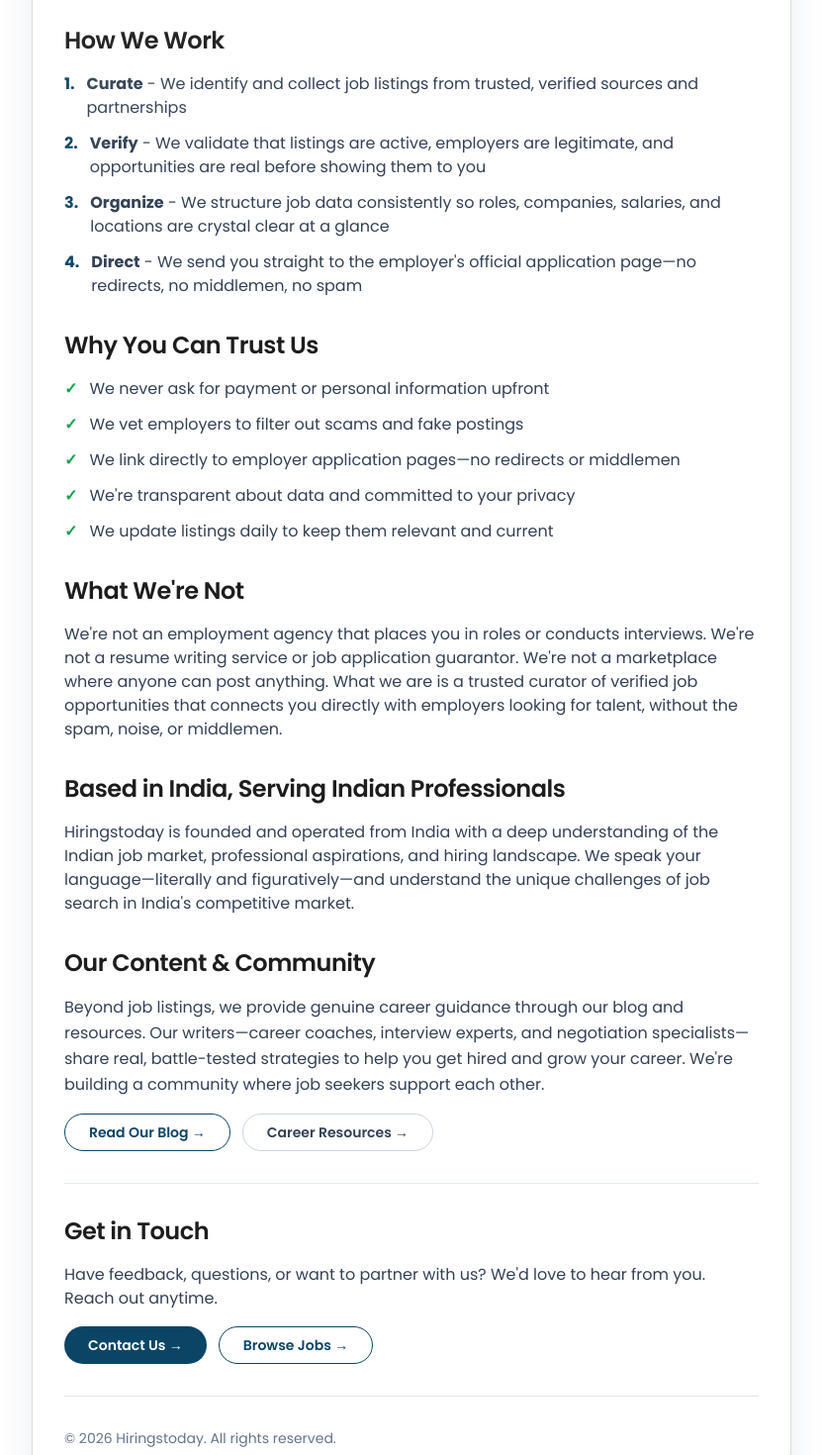
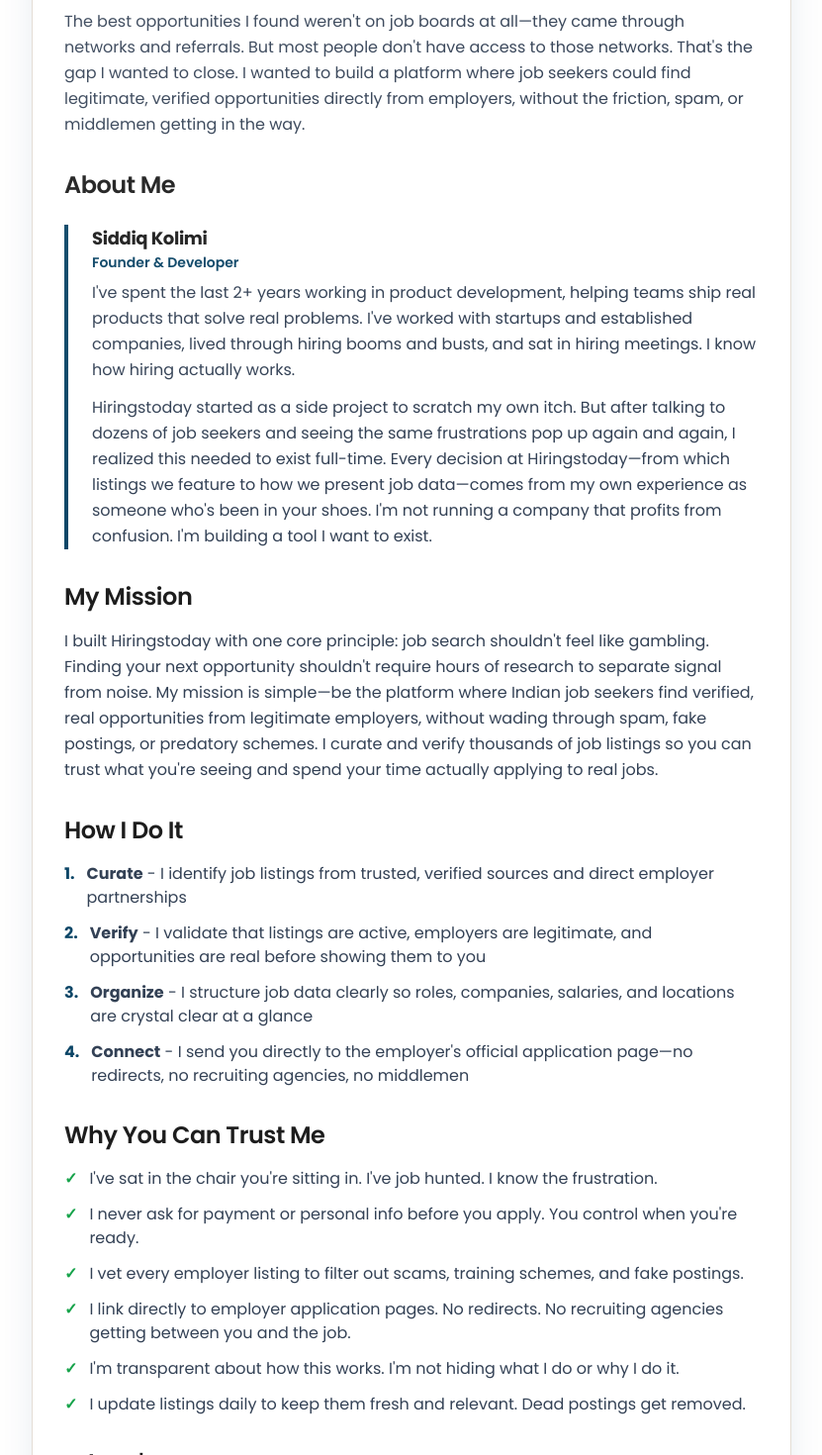
Before and after one commit to suprajayernagu-cloud/code, a Next.js app: page /about in a window 1280 px wide. Shown: the part 640-2110 px from the top of the page at 99% size, without its empty margins (224-1055 px from the left). Built offline with nearby package versions, Linux system fonts and the light colour scheme; no server answers.

Commit message:
ssr issue resolved

```diff
--- a/app/about/page.jsx
+++ b/app/about/page.jsx
@@ -22,104 +22,118 @@
             Making Job Search Less Frustrating
           </h1>
           <p className="mt-4 text-base leading-7 text-slate-700 sm:text-lg">
-            Hiringstoday exists because finding a real job opportunity shouldn't require spending hours jumping between sketchy job boards, spam platforms, and fake listings. We curate and verify thousands of job listings from trusted sources to help you focus on what matters—finding opportunities that match your skills and fit your career goals.
+            Hi, I'm Siddiq, a developer based in Hyderabad. I built Hiringstoday because I got tired of the mess. I spent weeks job hunting across broken platforms, spam-filled boards, and fake listings. Something had to change. Today, I'm building the job platform I wish existed—one where real opportunities connect with real talent, no noise, no middlemen, no BS.
           </p>
         </div>
 
         <section className="space-y-4">
-          <h2 className="font-display text-2xl font-semibold text-ink-900">Our Mission</h2>
+          <h2 className="font-display text-2xl font-semibold text-ink-900">Why I Built This</h2>
           <p className="text-slate-700 leading-relaxed">
-            We believe that finding your next job shouldn't require opening 20 tabs, cross-referencing multiple sites, or guessing whether listings are still active. Our mission is to be the trusted platform where Indian job seekers discover verified, current opportunities from leading employers—quickly, easily, and confidently. We're not just aggregating listings; we're curating a better experience.
+            During my own job transitions, I realized how broken job search feels in India. LinkedIn is flooded with recruiter spam. Generic job boards mix real opportunities with predatory training schemes and fake consulting gigs. Scrolling through 100 listings, only 5 are legitimate. I was clicking "Apply Now" only to land on recruiting agency pages instead of the actual employer. I'd spend 3 hours researching to figure out which listings were real.
+          </p>
+          <p className="mt-3 text-slate-700 leading-relaxed">
+            The best opportunities I found weren't on job boards at all—they came through networks and referrals. But most people don't have access to those networks. That's the gap I wanted to close. I wanted to build a platform where job seekers could find legitimate, verified opportunities directly from employers, without the friction, spam, or middlemen getting in the way.
           </p>
         </section>
 
-        {/* <section className="space-y-6">
-          <h2 className="font-display text-2xl font-semibold text-ink-900">Meet the Founder</h2>
+        <section className="space-y-6">
+          <h2 className="font-display text-2xl font-semibold text-ink-900">About Me</h2>
 
           <div className="border-l-4 border-brand-700 pl-6 space-y-3">
             <div>
               <h3 className="font-display text-lg font-bold text-ink-900">Siddiq Kolimi</h3>
-              <p className="text-sm text-brand-700 font-semibold">Founder & CEO</p>
+              <p className="text-sm text-brand-700 font-semibold">Founder & Developer</p>
               <p className="mt-2 text-slate-700 leading-relaxed">
-                Siddiq built Hiringstoday after experiencing his own frustrations with job search platforms. After spending weeks job hunting across multiple platforms, he noticed a pattern: most sites were either full of spam postings, outdated listings, or directing users through sketchy middlemen instead of directly to employers. He realized there had to be a better way.
+                I've spent the last 2+ years working in product development, helping teams ship real products that solve real problems. I've worked with startups and established companies, lived through hiring booms and busts, and sat in hiring meetings. I know how hiring actually works.
               </p>
               <p className="mt-3 text-slate-700 leading-relaxed">
-                With a background in product development and a passion for solving real problems, Siddiq set out to build what he wished existed: a job platform that respects your time, shows you real opportunities from real employers, and gets you in front of hiring teams without the noise. His vision drives every decision at Hiringstoday—transparency, quality over quantity, and genuine value for job seekers.
+                Hiringstoday started as a side project to scratch my own itch. But after talking to dozens of job seekers and seeing the same frustrations pop up again and again, I realized this needed to exist full-time. Every decision at Hiringstoday—from which listings we feature to how we present job data—comes from my own experience as someone who's been in your shoes. I'm not running a company that profits from confusion. I'm building a tool I want to exist.
               </p>
             </div>
           </div>
-        </section> */}
+        </section>
 
         <section className="space-y-4">
-          <h2 className="font-display text-2xl font-semibold text-ink-900">How We Work</h2>
+          <h2 className="font-display text-2xl font-semibold text-ink-900">My Mission</h2>
+          <p className="text-slate-700 leading-relaxed">
+            I built Hiringstoday with one core principle: job search shouldn't feel like gambling. Finding your next opportunity shouldn't require hours of research to separate signal from noise. My mission is simple—be the platform where Indian job seekers find verified, real opportunities from legitimate employers, without wading through spam, fake postings, or predatory schemes. I curate and verify thousands of job listings so you can trust what you're seeing and spend your time actually applying to real jobs.
+          </p>
+        </section>
+
+        <section className="space-y-4">
+          <h2 className="font-display text-2xl font-semibold text-ink-900">How I Do It</h2>
           <ul className="mt-4 space-y-3 text-slate-700">
             <li className="flex gap-3">
               <span className="text-brand-700 font-bold flex-shrink-0">1.</span>
-              <span><strong>Curate</strong> - We identify and collect job listings from trusted, verified sources and partnerships</span>
+              <span><strong>Curate</strong> - I identify job listings from trusted, verified sources and direct employer partnerships</span>
             </li>
             <li className="flex gap-3">
               <span className="text-brand-700 font-bold flex-shrink-0">2.</span>
-              <span><strong>Verify</strong> - We validate that listings are active, employers are legitimate, and opportunities are real before showing them to you</span>
+              <span><strong>Verify</strong> - I validate that listings are active, employers are legitimate, and opportunities are real before showing them to you</span>
             </li>
             <li className="flex gap-3">
               <span className="text-brand-700 font-bold flex-shrink-0">3.</span>
-              <span><strong>Organize</strong> - We structure job data consistently so roles, companies, salaries, and locations are crystal clear at a glance</span>
+              <span><strong>Organize</strong> - I structure job data clearly so roles, companies, salaries, and locations are crystal clear at a glance</span>
             </li>
             <li className="flex gap-3">
               <span className="text-brand-700 font-bold flex-shrink-0">4.</span>
-              <span><strong>Direct</strong> - We send you straight to the employer's official application page—no redirects, no middlemen, no spam</span>
+              <span><strong>Connect</strong> - I send you directly to the employer's official application page—no redirects, no recruiting agencies, no middlemen</span>
             </li>
           </ul>
         </section>
 
         <section className="space-y-4">
-          <h2 className="font-display text-2xl font-semibold text-ink-900">Why You Can Trust Us</h2>
+          <h2 className="font-display text-2xl font-semibold text-ink-900">Why You Can Trust Me</h2>
           <ul className="mt-4 space-y-3 text-slate-700">
             <li className="flex gap-3">
               <span className="text-green-600 font-bold flex-shrink-0">✓</span>
-              <span>We never ask for payment or personal information upfront</span>
+              <span>I've sat in the chair you're sitting in. I've job hunted. I know the frustration.</span>
             </li>
             <li className="flex gap-3">
               <span className="text-green-600 font-bold flex-shrink-0">✓</span>
-              <span>We vet employers to filter out scams and fake postings</span>
+              <span>I never ask for payment or personal info before you apply. You control when you're ready.</span>
             </li>
             <li className="flex gap-3">
               <span className="text-green-600 font-bold flex-shrink-0">✓</span>
-              <span>We link directly to employer application pages—no redirects or middlemen</span>
+              <span>I vet every employer listing to filter out scams, training schemes, and fake postings.</span>
             </li>
             <li className="flex gap-3">
               <span className="text-green-600 font-bold flex-shrink-0">✓</span>
-              <span>We're transparent about data and committed to your privacy</span>
+              <span>I link directly to employer application pages. No redirects. No recruiting agencies getting between you and the job.</span>
             </li>
             <li className="flex gap-3">
               <span className="text-green-600 font-bold flex-shrink-0">✓</span>
-              <span>We update listings daily to keep them relevant and current</span>
+              <span>I'm transparent about how this works. I'm not hiding what I do or why I do it.</span>
+            </li>
+            <li className="flex gap-3">
+              <span className="text-green-600 font-bold flex-shrink-0">✓</span>
+              <span>I update listings daily to keep them fresh and relevant. Dead postings get removed.</span>
             </li>
           </ul>
         </section>
 
         <section className="space-y-4">
-          <h2 className="font-display text-2xl font-semibold text-ink-900">What We're Not</h2>
+          <h2 className="font-display text-2xl font-semibold text-ink-900">What I'm Not</h2>
           <p className="text-slate-700">
-            We're not an employment agency that places you in roles or conducts interviews. We're not a resume writing service or job application guarantor. We're not a marketplace where anyone can post anything. What we are is a trusted curator of verified job opportunities that connects you directly with employers looking for talent, without the spam, noise, or middlemen.
+            I'm not an employment agency placing you in roles or conducting interviews. I'm not a resume writing service or job application guarantor. I'm not a marketplace where anyone with a credit card can post anything. What I am is a curator of verified opportunities that connects you directly with employers. I do the work of finding the real listings, filtering out the spam, and organizing it so you can actually focus on applying to roles that matter.
           </p>
         </section>
 
         <section className="space-y-4">
-          <h2 className="font-display text-2xl font-semibold text-ink-900">Based in India, Serving Indian Professionals</h2>
+          <h2 className="font-display text-2xl font-semibold text-ink-900">Based in India, Built for Indian Professionals</h2>
           <p className="text-slate-700">
-            Hiringstoday is founded and operated from India with a deep understanding of the Indian job market, professional aspirations, and hiring landscape. We speak your language—literally and figuratively—and understand the unique challenges of job search in India's competitive market.
+            I'm based in Hyderabad and deeply understand the Indian job market. I know the frustrations of navigating it. I know the salary expectations across different cities and experience levels. I know the difference between real opportunities and predatory schemes that target job seekers. I'm not outsourcing this to some generic platform. I'm building this specifically for Indian professionals like me.
           </p>
         </section>
 
         <section className="space-y-4">
-          <h2 className="font-display text-2xl font-semibold text-ink-900">Our Content & Community</h2>
+          <h2 className="font-display text-2xl font-semibold text-ink-900">Beyond Job Listings: Real Career Guidance</h2>
           <p className="text-slate-700 leading-relaxed">
-            Beyond job listings, we provide genuine career guidance through our blog and resources. Our writers—career coaches, interview experts, and negotiation specialists—share real, battle-tested strategies to help you get hired and grow your career. We're building a community where job seekers support each other.
+            Job search is more than just finding listings. It's about getting hired, negotiating well, and building a career that actually feels fulfilling. So I've created guides, resources, and real strategies written by people who've done this work—interview coaches, career consultants, and hiring managers who are sharing battle-tested advice. The blog and resources section aren't just fluff. They're here to genuinely help you get hired.
           </p>
           <div className="flex flex-wrap gap-3 mt-4">
             <Link href="/blog" className="inline-flex items-center gap-2 rounded-full border border-brand-700 px-6 py-2 text-sm font-semibold text-brand-700 transition hover:bg-brand-50">
-              Read Our Blog →
+              Read My Blog →
             </Link>
             <Link href="/resources" className="inline-flex items-center gap-2 rounded-full border border-slate-300 px-6 py-2 text-sm font-semibold text-slate-700 transition hover:bg-slate-50">
               Career Resources →
@@ -128,13 +142,13 @@
         </section>
 
         <section className="space-y-4 pt-8 border-t border-slate-200">
-          <h2 className="font-display text-2xl font-semibold text-ink-900">Get in Touch</h2>
+          <h2 className="font-display text-2xl font-semibold text-ink-900">Let's Connect</h2>
           <p className="text-slate-700">
-            Have feedback, questions, or want to partner with us? We'd love to hear from you. Reach out anytime.
+            Have feedback? Questions? Want to partner or suggest a feature? I read every message and reply personally. Let me know what you think.
           </p>
           <div className="flex flex-wrap gap-3 mt-4">
             <Link href="/contact" className="inline-flex items-center gap-2 rounded-full bg-brand-700 px-6 py-2 text-sm font-semibold text-white transition hover:bg-brand-800">
-              Contact Us →
+              Get in Touch →
             </Link>
             <Link href="/jobs" className="inline-flex items-center gap-2 rounded-full border border-brand-700 px-6 py-2 text-sm font-semibold text-brand-700 transition hover:bg-brand-50">
               Browse Jobs →
--- a/app/faq/page.jsx
+++ b/app/faq/page.jsx
@@ -1,8 +1,11 @@
-'use client'
+import React from 'react'
+import PageMeta from '@/src/components/PageMeta'
+import FAQAccordion from '@/src/components/FAQAccordion'
 
-import React, { useState } from 'react'
-import Link from 'next/link'
-import PageMeta from '@/src/components/PageMeta'
+export const metadata = {
+  title: 'FAQ - Frequently Asked Questions | HiringsToday',
+  description: 'Find answers to common questions about HiringsToday job search platform, job listings, safety, and how to use our features.',
+}
 
 const faqs = [
   {
@@ -117,83 +120,44 @@
   },
 ]
 
-function FAQAccordion() {
-  const [openIndex, setOpenIndex] = useState(null)
+// Generate FAQ schema for search engines
+function generateFAQSchema(faqs) {
+  const mainEntity = faqs
+    .flatMap((section) =>
+      section.questions.map((faq) => ({
+        '@type': 'Question',
+        name: faq.q,
+        acceptedAnswer: {
+          '@type': 'Answer',
+          text: faq.a,
+        },
+      }))
+    )
 
-  const toggleAccordion = (index) => {
-    setOpenIndex(openIndex === index ? null : index)
+  return {
+    '@context': 'https://schema.org',
+    '@type': 'FAQPage',
+    mainEntity,
   }
-
-  return (
-    <div className="space-y-8">
-      <div className="text-center">
-        <p className="text-sm font-semibold tracking-wide text-brand-700">Frequently Asked</p>
-        <h1 className="mt-2 font-display text-3xl font-semibold text-ink-900 sm:text-4xl">
-          Common Questions About Hiringstoday
-        </h1>
-        <p className="mt-4 text-slate-600">
-          Can't find what you're looking for? <Link href="/contact" className="font-semibold text-brand-700 hover:text-brand-800">Contact us</Link>
-        </p>
-      </div>
-
-      {faqs.map((section, sectionIndex) => (
-        <section key={sectionIndex} className="space-y-4">
-          <h2 className="font-display text-xl font-semibold text-ink-900">{section.category}</h2>
-
-          <div className="space-y-2 divide-y divide-slate-200 border-y border-slate-200">
-            {section.questions.map((faq, qIndex) => {
-              const globalIndex = `${sectionIndex}-${qIndex}`
-              const isOpen = openIndex === globalIndex
-
-              return (
-                <div key={qIndex} className="py-4">
-                  <button
-                    onClick={() => toggleAccordion(globalIndex)}
-                    className="group flex w-full items-center justify-between text-left transition hover:text-brand-700"
-                  >
-                    <h3 className="flex-1 font-semibold text-ink-900 group-hover:text-brand-700">
-                      {faq.q}
-                    </h3>
-                    <span className={`ml-4 flex h-6 w-6 flex-shrink-0 items-center justify-center rounded-full bg-slate-100 text-sm text-slate-600 transition group-hover:bg-brand-50 group-hover:text-brand-700 ${isOpen ? 'rotate-180' : ''}`}>
-                      ▼
-                    </span>
-                  </button>
-
-                  {/* Answer is always in the DOM but visually hidden when not open */}
-                  <div style={{ display: isOpen ? 'block' : 'none' }} className="mt-4 text-slate-600 space-y-2">
-                    <p>{faq.a}</p>
-                  </div>
-                </div>
-              )
-            })}
-          </div>
-        </section>
-      ))}
-
-      <section className="surface space-y-4 rounded-2xl border border-slate-200 p-8 text-center">
-        <h2 className="font-display text-2xl font-semibold text-ink-900">Still have questions?</h2>
-        <p className="text-slate-600">
-          Reach out to us directly. We're here to help and respond to all messages within 1-2 business days.
-        </p>
-        <Link
-          href="/contact"
-          className="inline-flex items-center justify-center rounded-xl bg-brand-700 px-6 py-3 font-semibold text-white transition hover:bg-brand-800"
-        >
-          Contact Us
-        </Link>
-      </section>
-    </div>
-  )
 }
 
 export default function FAQPage() {
+  const faqSchema = generateFAQSchema(faqs)
+
   return (
-    <section className="space-y-8">
-      <PageMeta
-        title="FAQ - Hiringstoday"
-        description="Find answers to common questions about Hiringstoday job search platform, job listings, safety, and how to use our features."
+    <>
+      <script
+        type="application/ld+json"
+        dangerouslySetInnerHTML={{ __html: JSON.stringify(faqSchema) }}
+        suppressHydrationWarning
       />
-      <FAQAccordion />
-    </section>
+      <section className="space-y-8">
+        <PageMeta
+          title="FAQ - Frequently Asked Questions | HiringsToday"
+          description="Find answers to common questions about HiringsToday job search platform, job listings, safety, and how to use our features."
+        />
+        <FAQAccordion faqs={faqs} />
+      </section>
+    </>
   )
 }
--- /dev/null
+++ b/src/components/FAQAccordion.jsx
@@ -0,0 +1,92 @@
+'use client'
+
+import React, { useState } from 'react'
+
+function FAQAccordion({ faqs }) {
+  const [openIndex, setOpenIndex] = useState(null)
+
+  const toggleAccordion = (index) => {
+    setOpenIndex(openIndex === index ? null : index)
+  }
+
+  return (
+    <div className="space-y-8">
+      <div className="text-center">
+        <p className="text-sm font-semibold tracking-wide text-brand-700">Frequently Asked</p>
+        <h1 className="mt-2 font-display text-3xl font-semibold text-ink-900 sm:text-4xl">
+          Common Questions About Hiringstoday
+        </h1>
+        <p className="mt-4 text-slate-600">
+          Can't find what you're looking for?{' '}
+          <a href="/contact" className="font-semibold text-brand-700 hover:text-brand-800">
+            Contact us
+          </a>
+        </p>
+      </div>
+
+      {faqs.map((section, sectionIndex) => (
+        <section key={sectionIndex} className="space-y-4">
+          <h2 className="font-display text-xl font-semibold text-ink-900">{section.category}</h2>
+
+          <div className="space-y-2 divide-y divide-slate-200 border-y border-slate-200">
+            {section.questions.map((faq, qIndex) => {
+              const globalIndex = `${sectionIndex}-${qIndex}`
+              const isOpen = openIndex === globalIndex
+
+              return (
+                <div key={qIndex} className="py-4">
+                  <button
+                    onClick={() => toggleAccordion(globalIndex)}
+                    className="group flex w-full items-center justify-between text-left transition hover:text-brand-700"
+                    aria-expanded={isOpen}
+                    aria-controls={`faq-answer-${globalIndex}`}
+                  >
+                    <h3 className="flex-1 font-semibold text-ink-900 group-hover:text-brand-700">
+                      {faq.q}
+                    </h3>
+                    <span
+                      className={`ml-4 flex h-6 w-6 flex-shrink-0 items-center justify-center rounded-full bg-slate-100 text-sm text-slate-600 transition duration-300 group-hover:bg-brand-50 group-hover:text-brand-700 ${
+                        isOpen ? 'rotate-180' : ''
+                      }`}
+                      aria-hidden="true"
+                    >
+                      ▼
+                    </span>
+                  </button>
+
+                  {/* Answer always rendered in DOM (SSR-safe, SEO-friendly) */}
+                  {/* Hidden via CSS when closed, never unmounted */}
+                  <div
+                    id={`faq-answer-${globalIndex}`}
+                    className={`overflow-hidden transition-all duration-300 ease-in-out ${
+                      isOpen ? 'max-h-96 opacity-100' : 'max-h-0 opacity-0'
+                    }`}
+                  >
+                    <div className="mt-4 text-slate-600 space-y-2">
+                      <p>{faq.a}</p>
+                    </div>
+                  </div>
+                </div>
+              )
+            })}
+          </div>
+        </section>
+      ))}
+
+      <section className="surface space-y-4 rounded-2xl border border-slate-200 p-8 text-center">
+        <h2 className="font-display text-2xl font-semibold text-ink-900">Still have questions?</h2>
+        <p className="text-slate-600">
+          Reach out to us directly. We're here to help and respond to all messages within 1-2 business days.
+        </p>
+        <a
+          href="/contact"
+          className="inline-flex items-center justify-center rounded-xl bg-brand-700 px-6 py-3 font-semibold text-white transition hover:bg-brand-800"
+        >
+          Contact Us
+        </a>
+      </section>
+    </div>
+  )
+}
+
+export default FAQAccordion
```
